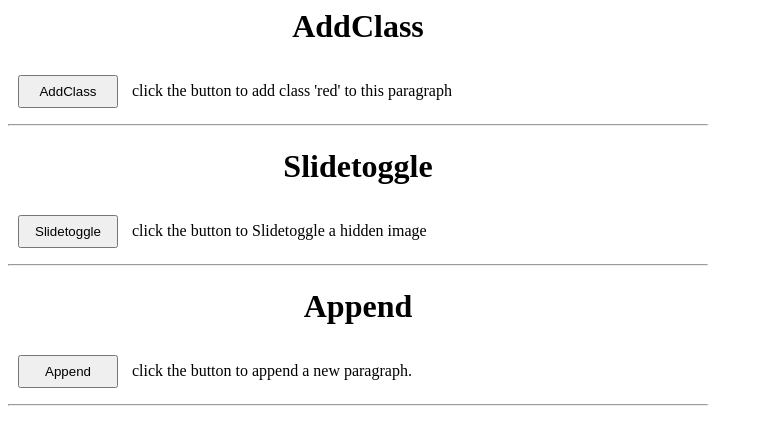
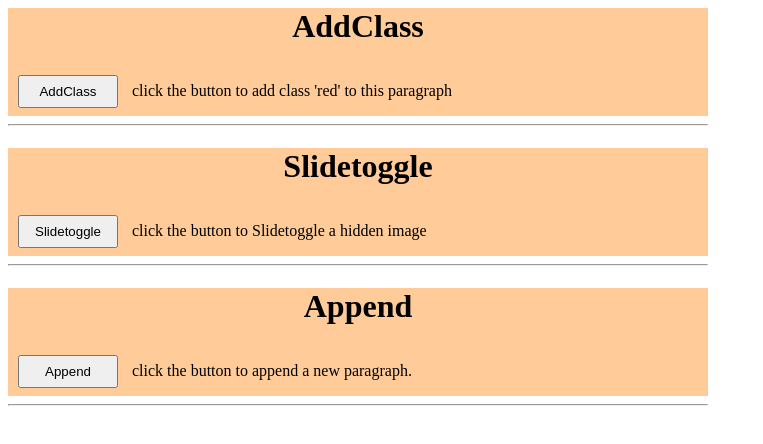
Before and after one commit to dbaeza05/javascript, a plain HTML site: page jQuery/funciones_jQuery/index_funciones.html in a window 1280 px wide. Shown: the whole page, without its empty margins (0-763 px from the left). Drawn offline with nearby package versions, Linux system fonts and the light colour scheme.

Commit message:
actualizar funciones jquery

```diff
--- a/jQuery/funciones_jQuery/index_funciones.html
+++ b/jQuery/funciones_jQuery/index_funciones.html
@@ -29,6 +29,9 @@
 	.button1 .button2 .button3, p{
 		display: inline-block;
 	}
+	.row{
+		background-color: #FFCC99;
+	}
 </style>
 <script type="text/javascript" src="https://ajax.googleapis.com/ajax/libs/jquery/3.4.1/jquery.min.js"></script>
 <script type="text/javascript">
@@ -48,20 +51,20 @@ $(document).ready(function(){
 </head>
 <body>
 	<div id="container">
-			<div class="row1">
+			<div class="row">
 				<h1>AddClass</h1>
 				<button class='button1'>AddClass</button>
 				<p class="phrase1">click the button to add class 'red' to this paragraph</p>
 			</div>
 				<hr>
-			<div class="row2">
+			<div class="row">
 				<h1>Slidetoggle</h1>
 				<button class='button2'>Slidetoggle</button>
 				<p class="phrase2">click the button to Slidetoggle a hidden image</p>
 				<img id='imagen' src="michi.jpg" style="display: none">
 			</div>
 			<hr>
-			<div class="row1">
+			<div class="row">
 				<h1>Append</h1>
 				<button class='button3'>Append</button>
 				<p class="phrase3">click the button to append a new paragraph.</p>
```
